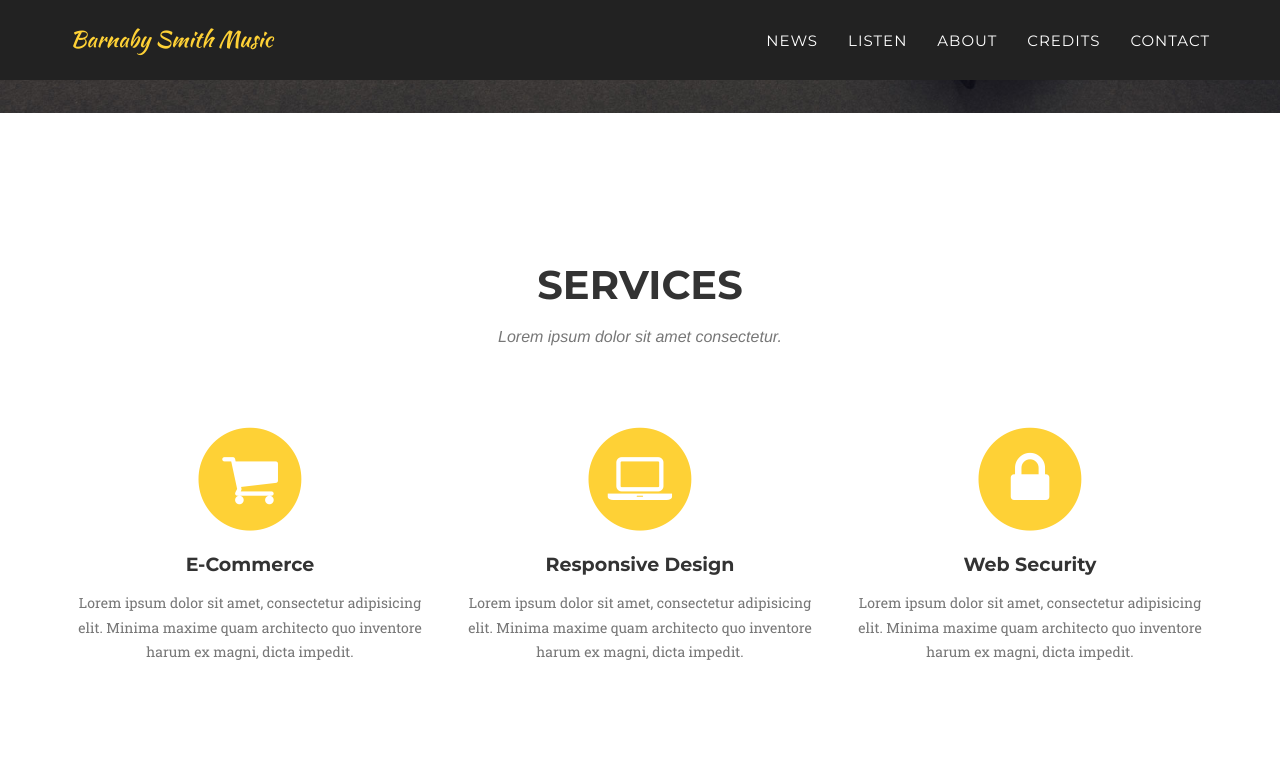
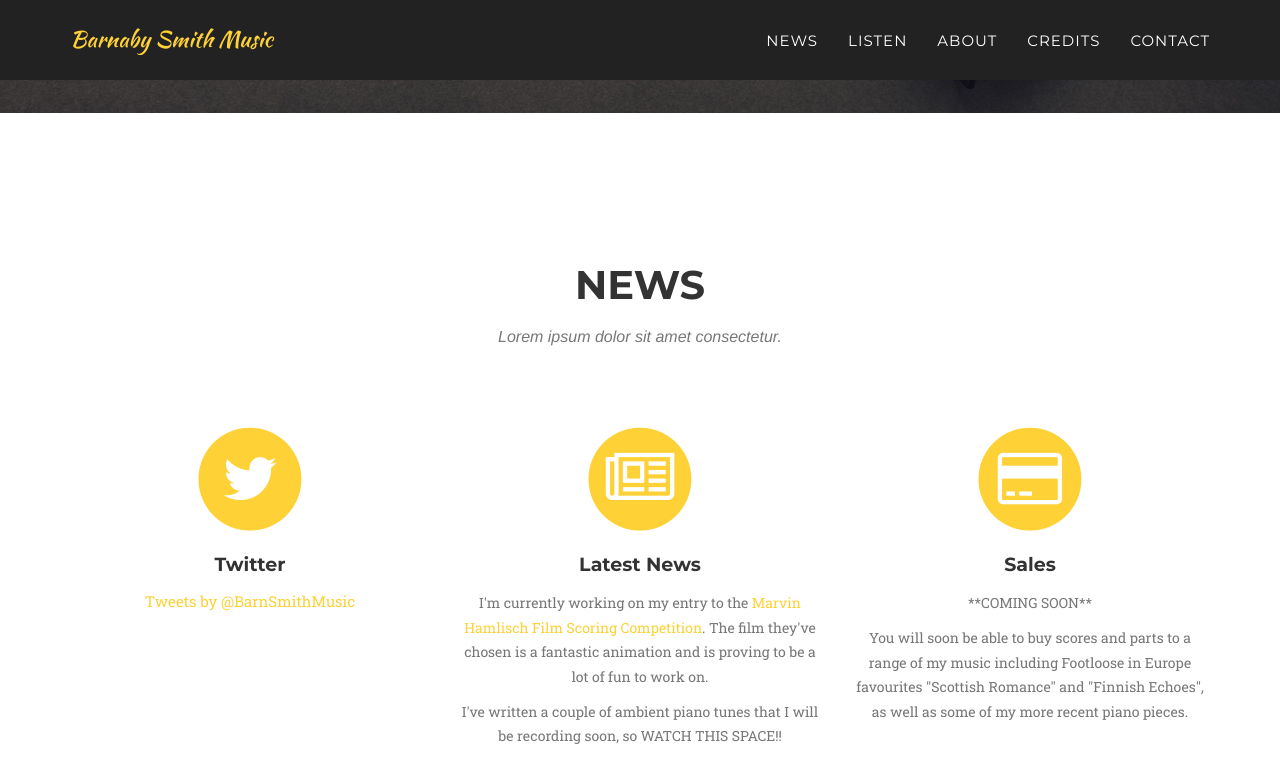
Before and after one commit to barnabysmithmusic/barnabysmithmusic.github.io, a Jekyll site: the page built from index.html, in a window 1280 px wide and 900 px high, scrolled down 645 px. Shown: the top 783 px of the window. Built offline with Jekyll 4.4.1, drawn with Linux system fonts in a browser that asks for light colours; some web fonts are replaced; comment, search, counter and statistics services are not loaded.

Commit message:
Added new text to the News page.

```diff
--- a/_includes/services.html
+++ b/_includes/services.html
@@ -1,9 +1,9 @@
-<!-- Services Section -->
+<!-- News Section -->
     <section id="news">
         <div class="container">
             <div class="row">
                 <div class="col-lg-12 text-center">
-                    <h2 class="section-heading">Services</h2>
+                    <h2 class="section-heading">News</h2>
                     <h3 class="section-subheading text-muted">Lorem ipsum dolor sit amet consectetur.</h3>
                 </div>
             </div>
@@ -11,26 +11,40 @@
                 <div class="col-md-4">
                     <span class="fa-stack fa-4x">
                         <i class="fa fa-circle fa-stack-2x text-primary"></i>
-                        <i class="fa fa-shopping-cart fa-stack-1x fa-inverse"></i>
+                        <i class="fa fa-twitter fa-stack-1x fa-inverse"></i>
                     </span>
-                    <h4 class="service-heading">E-Commerce</h4>
-                    <p class="text-muted">Lorem ipsum dolor sit amet, consectetur adipisicing elit. Minima maxime quam architecto quo inventore harum ex magni, dicta impedit.</p>
+                    <h4 class="service-heading">Twitter</h4>
+                    <a class="twitter-timeline" href="https://twitter.com/BarnSmithMusic"
+                       data-widget-id="544980295309869056"
+                       data-tweet-limit="2">Tweets by @BarnSmithMusic</a>
+                    <script type="text/javascript">
+                        window.twttr = (function (d, s, id) {
+                            var t, js, fjs = d.getElementsByTagName(s)[0];
+                            if (d.getElementById(id)) return;
+                            js = d.createElement(s); js.id = id; js.src= "https://platform.twitter.com/widgets.js";
+                            fjs.parentNode.insertBefore(js, fjs);
+                            return window.twttr || (t = { _e: [], ready: function (f) { t._e.push(f) } });
+                        }(document, "script", "twitter-wjs"));
+                    </script>
                 </div>
                 <div class="col-md-4">
                     <span class="fa-stack fa-4x">
                         <i class="fa fa-circle fa-stack-2x text-primary"></i>
-                        <i class="fa fa-laptop fa-stack-1x fa-inverse"></i>
+                        <i class="fa fa-newspaper-o fa-stack-1x fa-inverse"></i>
                     </span>
-                    <h4 class="service-heading">Responsive Design</h4>
-                    <p class="text-muted">Lorem ipsum dolor sit amet, consectetur adipisicing elit. Minima maxime quam architecto quo inventore harum ex magni, dicta impedit.</p>
+                    <h4 class="service-heading">Latest News</h4>
+                    <p class="text-muted">I'm currently working on my entry to the <a href="https://cine.org/hamlischcontest/">Marvin Hamlisch Film Scoring Competition</a>. The film they've chosen is a fantastic animation and is proving to be a lot of fun to work on.</p>
+
+                    <p class="text-muted">I've written a couple of ambient piano tunes that I will be recording soon, so WATCH THIS SPACE!!</p>
                 </div>
                 <div class="col-md-4">
                     <span class="fa-stack fa-4x">
                         <i class="fa fa-circle fa-stack-2x text-primary"></i>
-                        <i class="fa fa-lock fa-stack-1x fa-inverse"></i>
+                        <i class="fa fa-credit-card fa-stack-1x fa-inverse"></i>
                     </span>
-                    <h4 class="service-heading">Web Security</h4>
-                    <p class="text-muted">Lorem ipsum dolor sit amet, consectetur adipisicing elit. Minima maxime quam architecto quo inventore harum ex magni, dicta impedit.</p>
+                    <h4 class="service-heading">Sales</h4>
+                    <p class="text-muted">**COMING SOON**</p>
+                    <p class="text-muted">You will soon be able to buy scores and parts to a range of my music including Footloose in Europe favourites "Scottish Romance" and "Finnish Echoes", as well as some of my more recent piano pieces.</p>
                 </div>
             </div>
         </div>
```
